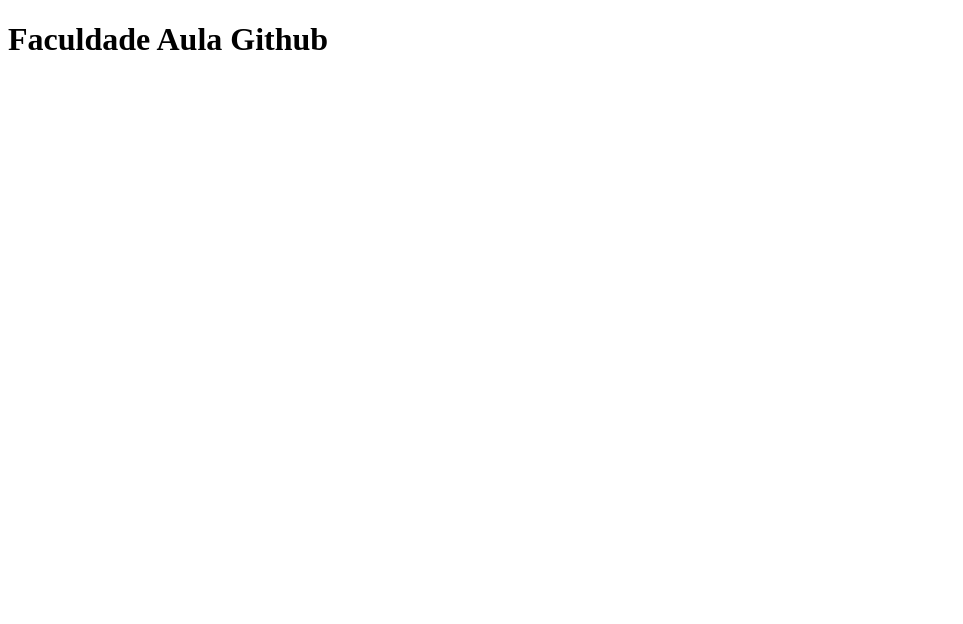
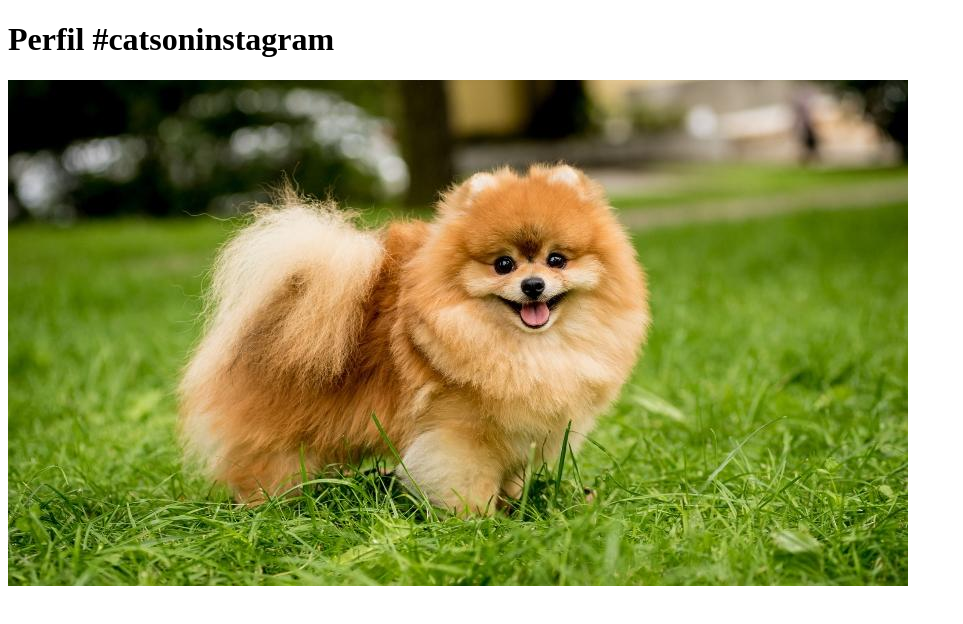
Before and after one commit to SirProxy/faculdade-github, a plain HTML site: page index.html in a window 1280 px wide. Shown: the whole page, without its empty margins (0-963 px from the left). Drawn offline with Linux system fonts and the light colour scheme.

Commit message:
Atualização

```diff
--- a/index.html
+++ b/index.html
@@ -3,11 +3,12 @@
 <head>
   <meta charset="UTF-8">
   <meta name="viewport" content="width=device-width, initial-scale=1.0">
-  <title>Faculdade Aula Github</title>
+  <title>Fanpage de Gatinhos</title>
 </head>
 <body>
 
-  <h1>Faculdade Aula Github</h1>
+  <h1>Perfil #catsoninstagram</h1>
+  <img src="./imagens/cachorro.jpg" />
 
 </body>
 </html>
```
Also changed, not shown: imagens/cachorro.jpg (added).
